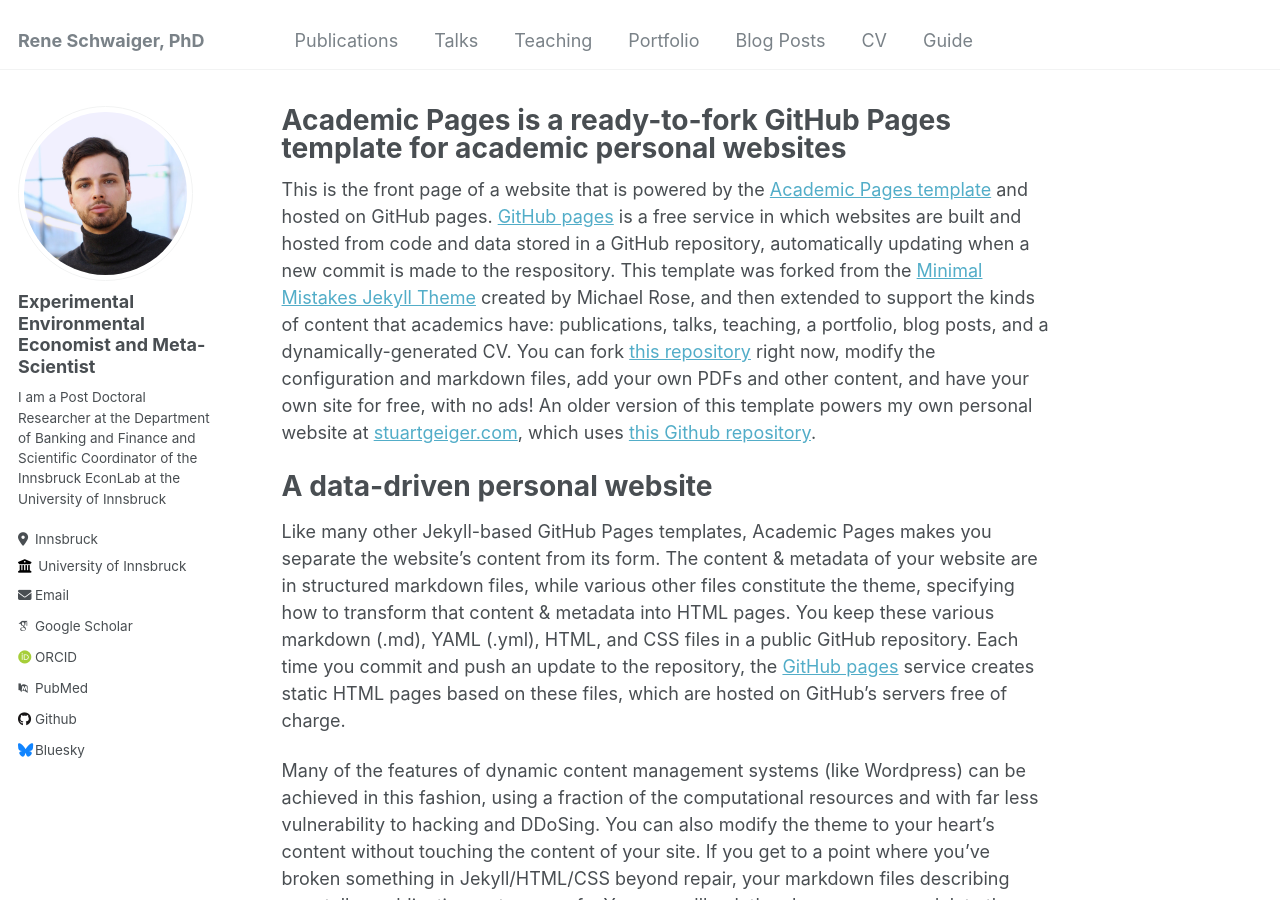
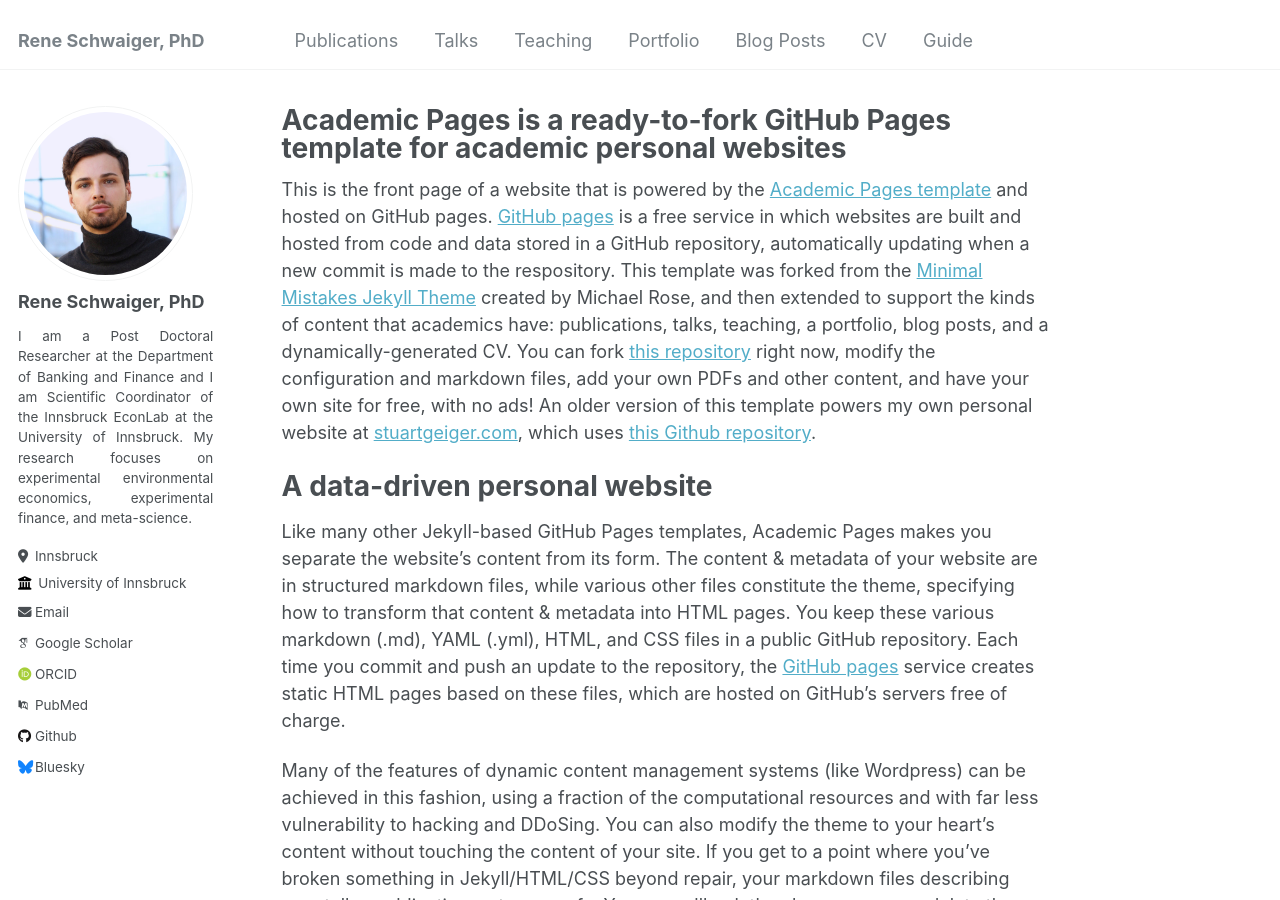
Before and after one commit to Rene1208/website, a Jekyll site: the page built from _pages/about.md, in a window 1280 px wide and 900 px high. Built offline with Jekyll 4.4.1, drawn with Linux system fonts in a browser that asks for light colours; some web fonts are replaced.

Commit message:
formatting fix

```diff
--- a/_config.yml
+++ b/_config.yml
@@ -22,9 +22,9 @@ repository: "academicpages/academicpages.github.io"
 author:
   # Biographic information
   avatar: "profile.png"
-  name: "Experimental Environmental Economist and Meta-Scientist"
+  name: "Rene Schwaiger, PhD"
   pronouns: # example: "she/her"
-  bio: "I am a Post Doctoral Researcher at the Department of Banking and Finance and Scientific Coordinator of the Innsbruck EconLab at the University of Innsbruck"
+  bio: "I am a Post Doctoral Researcher at the Department of Banking and Finance and I am Scientific Coordinator of the Innsbruck EconLab at the University of Innsbruck. My research focuses on experimental environmental economics, experimental finance, and meta-science. "
   location: "Innsbruck"
   employer: "University of Innsbruck"
   uri: # URL
--- a/_includes/author-profile.html
+++ b/_includes/author-profile.html
@@ -17,7 +17,7 @@
   <div class="author__content">
     <h3 class="author__name">{{ author.name }}</h3>
     {% if author.pronouns %}<p class="author__pronouns">{{ author.pronouns }}</p>{% endif %}
-    {% if author.bio %}<p class="author__bio">{{ author.bio }}</p>{% endif %}
+    {% if author.bio %}<div style="text-align: justify; text-justify: inter-word;">{{ author.bio | markdownify }}</div>{% endif %}
   </div>
 
   <div class="author__urls-wrapper">
--- a/talkmap/leaflet_dist/leaflet.markercluster-src.js
+++ b/talkmap/leaflet_dist/leaflet.markercluster-src.js
@@ -872,7 +872,7 @@
 			this._topClusterLevel._recursivelyAddChildrenToMap(null, Math.round(this._map._zoom), newBounds);
 
 			this._currentShownBounds = newBounds;
-			return;
+
 		},
 
 		_generateInitialClusters: function () {
@@ -964,7 +964,7 @@
 			//Didn't get in anything, add us to the top
 			this._topClusterLevel._addChild(layer);
 			layer.__parent = this._topClusterLevel;
-			return;
+
 		},
 
 		/**
```
Also changed, not shown: assets/css/main.scss (line endings or trailing spaces).
